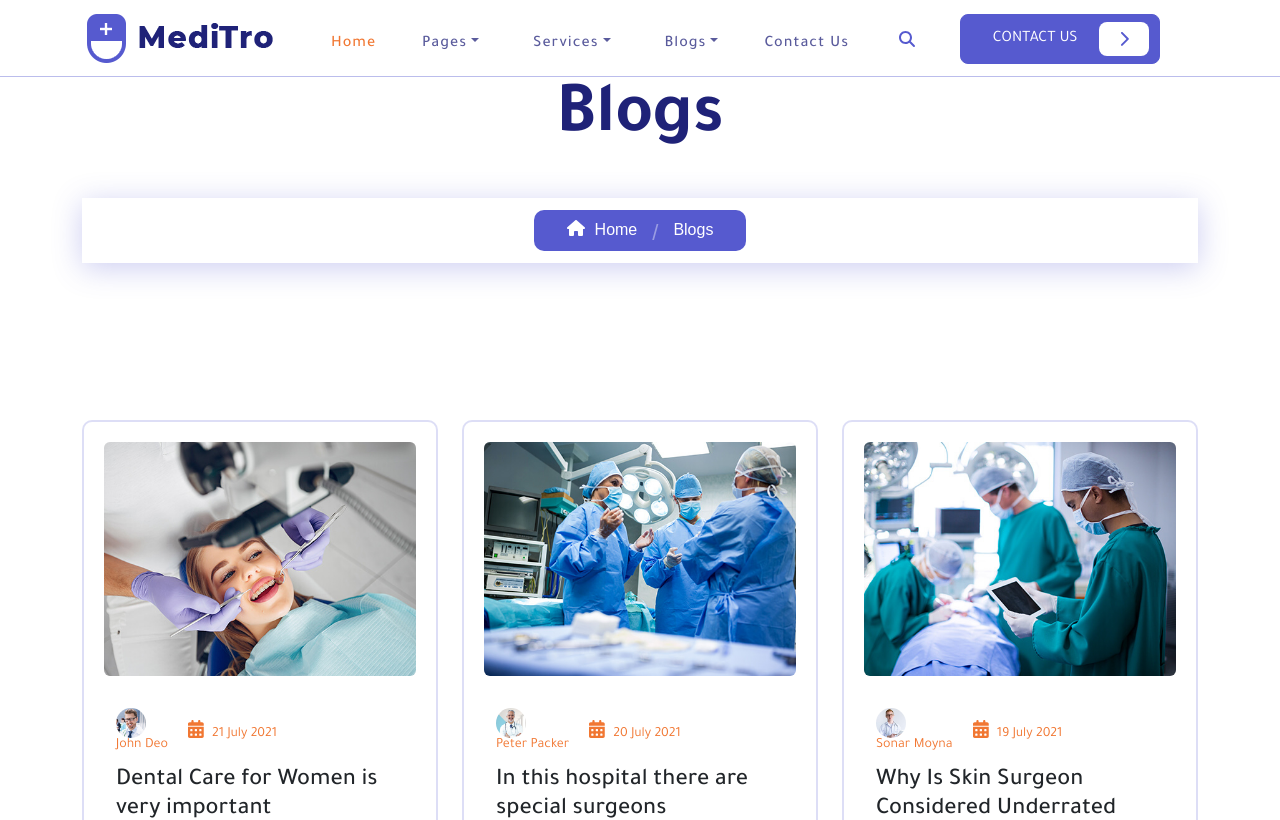
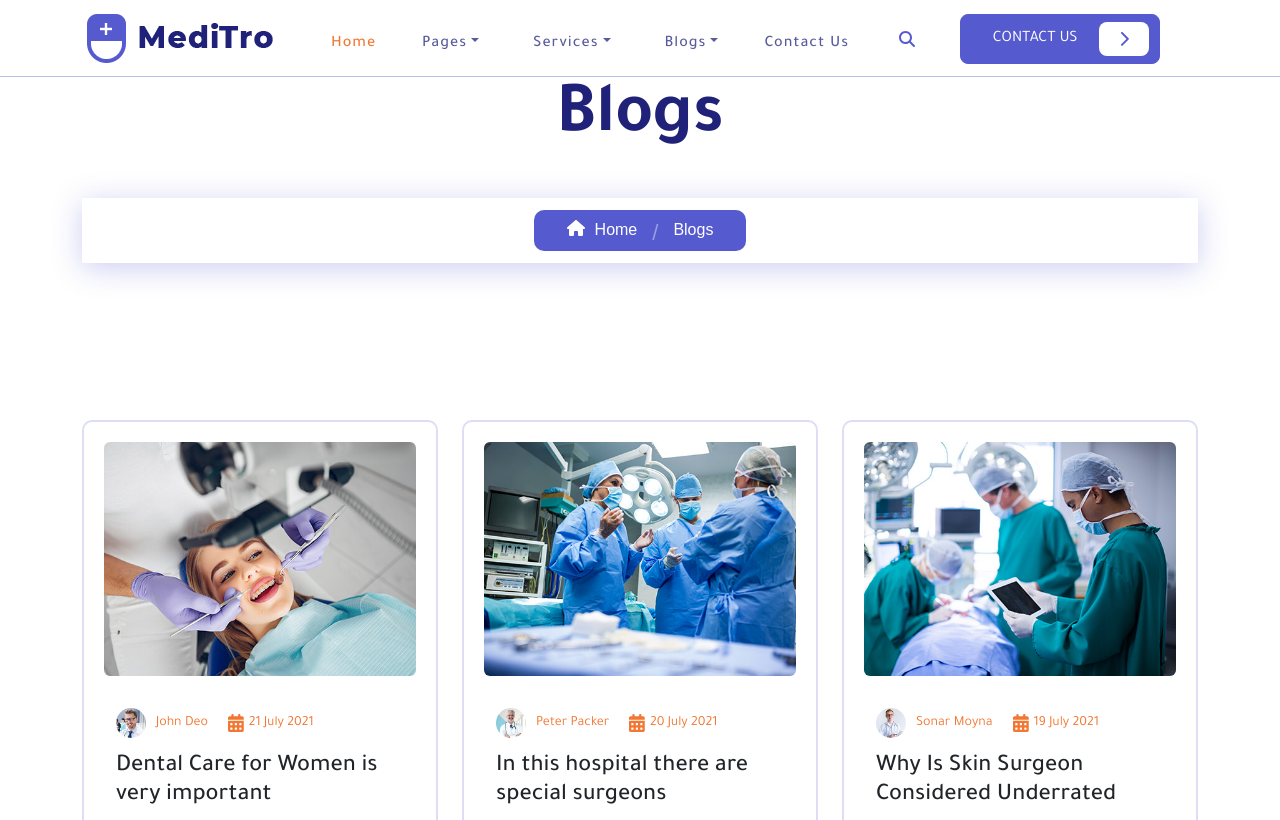
Before and after one commit to omaralkhuly18/meditro-by-react, a React (Create React App) app: page /Blog in a window 1280 px wide. Shown: the top 820 px of the page. Built offline with nearby package versions, Linux system fonts and the light colour scheme.

Commit message:
commitCC one

```diff
--- a/src/components/Nav/Navbar.js
+++ b/src/components/Nav/Navbar.js
@@ -7,7 +7,7 @@ import Logo from '../../assets/logo.jpg';
 import SearchBar from '../ModealSearch/ModealSearch';
 import './Nav.css';
 
-const ContainerNav = ({ serviceType }) => {
+const ContainerNav = ({ serviceType , blogType}) => {
     // حالات لإظهار كل قائمة Dropdown بشكل منفصل
     const [showPages, setShowPages] = useState(false);
     const [showServices, setShowServices] = useState(false);
@@ -122,7 +122,7 @@ const ContainerNav = ({ serviceType }) => {
                                 </NavDropdown.Item>
                             <NavDropdown.Item className='nav_links'
                             as={Link}
-                            to="/BlogsDetails">
+                            to={`/BlogsDetails/${blogType || 'default'}`}>
                                 <span className='span_down_links'>
                                     Blog Details
                                 </span>
--- a/src/pages/Blog.css
+++ b/src/pages/Blog.css
@@ -35,12 +35,14 @@
 }
 
 .post_meta li {
-    display: inline-block;
+    display: flex;
     position: relative;
     font-size: 14px;
     margin-right: 20px;
     color: #f17732;
     line-height: 1;
+    align-items: center;
+    cursor: pointer;
 }
 
 .post_meta li:last-child {
```
